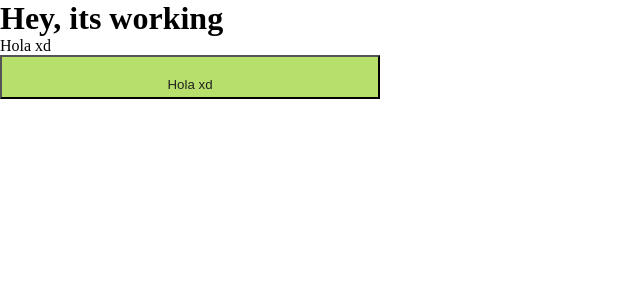
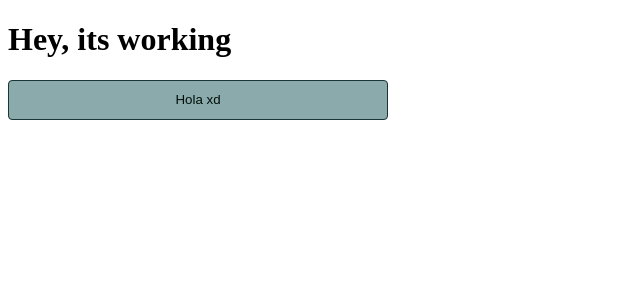
Before and after one commit to lmag-ruuu/test-app, a React (Vite) app: page / in a window 1280 px wide. Shown: the top 300 px of the page, without its empty margins (0-640 px from the left). Built offline with nearby package versions, Linux system fonts and the light colour scheme.

Commit message:
feat: add sass to styling

```diff
--- a/src/App.css
+++ /dev/null
@@ -1,13 +0,0 @@
-* {
-  margin: 0;
-  padding: 0;
-  box-sizing: border-box;
-}
-
-button {
-  padding: 20px
-}
-
-a {
-  color: green;
-}
--- a/src/App.jsx
+++ b/src/App.jsx
@@ -1,14 +1,13 @@
 import React from "react";
-import Button from "./components/button";
-import "./App.css";
+import Button from "./components/button/button";
+import "./scss/style";
 
 function App() {
   return (
-    <div className="App">
+    <>
       <h1>Hey, its working</h1>
-      <p>Hola xd</p>
       <Button handleFn={() => console.log("clickado papu")}>Hola xd</Button>
-    </div>
+    </>
   );
 }
 
--- a/src/components/button.jsx
+++ /dev/null
@@ -1,19 +0,0 @@
-import React from "react";
-
-export default function Button({ children, handleFn }) {
-  return (
-    <button
-      style={{
-        width: "100%",
-        maxWidth: "380px",
-        height: "40px",
-        backgroundColor: "#B6E06B",
-        color: "rgb(34, 34, 34)",
-      }}
-      data-testid="button"
-      onClick={() => handleFn()}
-    >
-      {children}
-    </button>
-  );
-}
--- /dev/null
+++ b/src/components/button/button.jsx
@@ -0,0 +1,16 @@
+import React from "react";
+import { SButton } from "./button.styled";
+
+const CButton = ({ children, handleFn }) => {
+  return (
+    <button
+      className="primary-btn"
+      data-testid="button"
+      onClick={() => handleFn()}
+    >
+      {children}
+    </button>
+  );
+};
+
+export default CButton;
--- /dev/null
+++ b/src/components/button/button.styled.js
@@ -0,0 +1,18 @@
+import styled from "styled-components";
+
+export const SButton = styled.button`
+  background: none;
+  border: none;
+  cursor: pointer;
+  border: 1px solid ${(props) => props.theme.colors.primary};
+  border-radius: 4px;
+  width: 100%;
+  max-width: 380px;
+  height: 40px;
+  background-color: ${(props) => props.theme.colors["primary-light"]};
+  color: ${(props) => props.theme.colors.background};
+  transition: 0.6s background-color ease;
+  &:hover {
+    background-color: ${(props) => props.theme.colors.light};
+  }
+`;
--- /dev/null
+++ b/src/scss/style.js
@@ -0,0 +1 @@
+import "./stylesheet.scss";
--- /dev/null
+++ b/src/scss/stylesheet.scss
@@ -0,0 +1,22 @@
+$color-background: hsl(152, 100%, 3%);
+$color-primary: hsl(182, 33%, 16%);
+$color-primary-light: hsl(185, 17%, 61%);
+$color-secondary: hsl(10, 4%, 29%);
+$color-light: hsl(142, 100%, 98%);
+
+.primary-btn {
+  background: none;
+  border: none;
+  cursor: pointer;
+  border: 1px solid $color-primary;
+  border-radius: 4px;
+  width: 100%;
+  max-width: 380px;
+  height: 40px;
+  background-color: $color-primary-light;
+  color: $color-background;
+  transition: 0.6s background-color ease;
+  &:hover {
+    background-color: $color-light;
+  }
+}
```
Also changed, not shown: package.json (+5 -2 lines), 2 other files (tests, documents, lock files or other folders).
